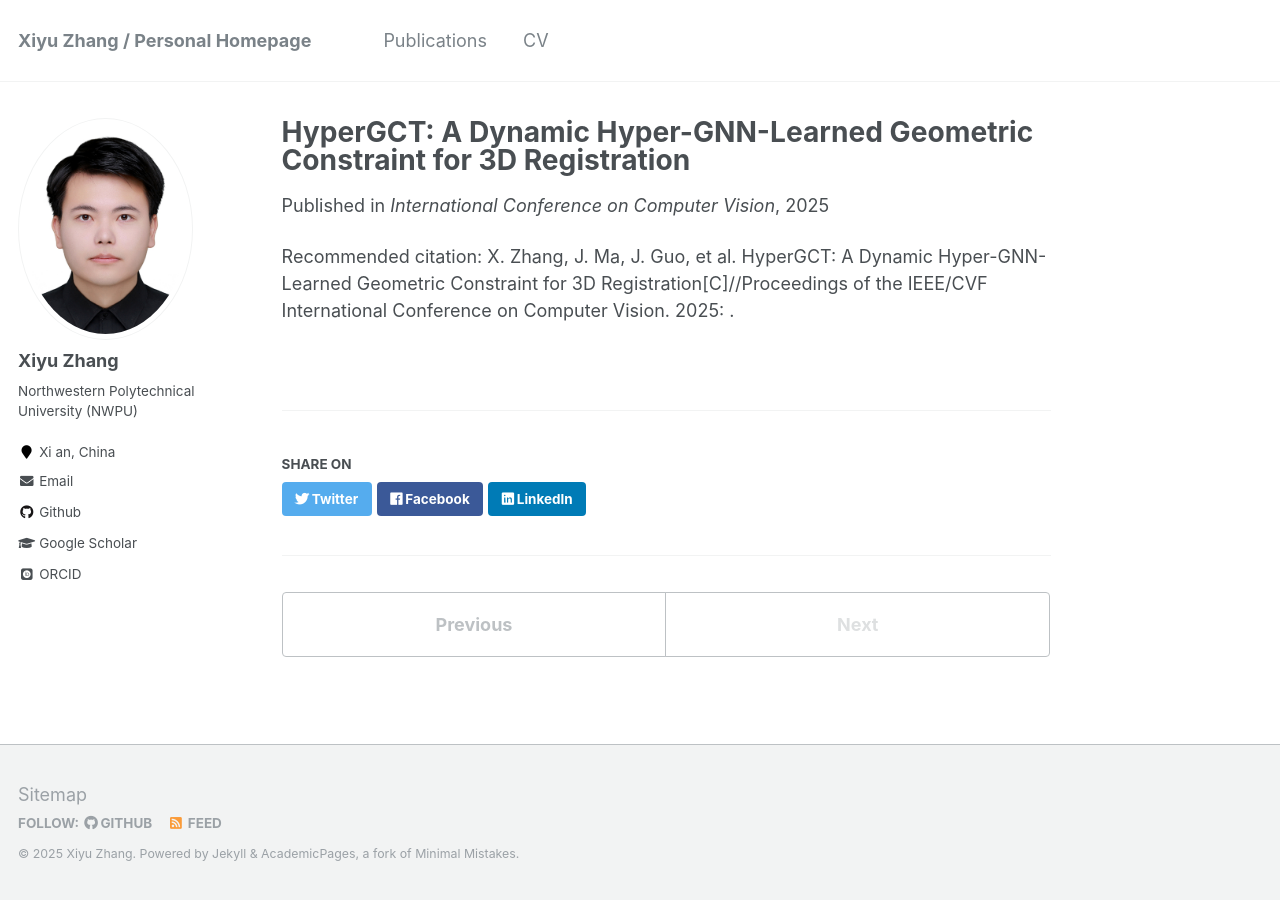
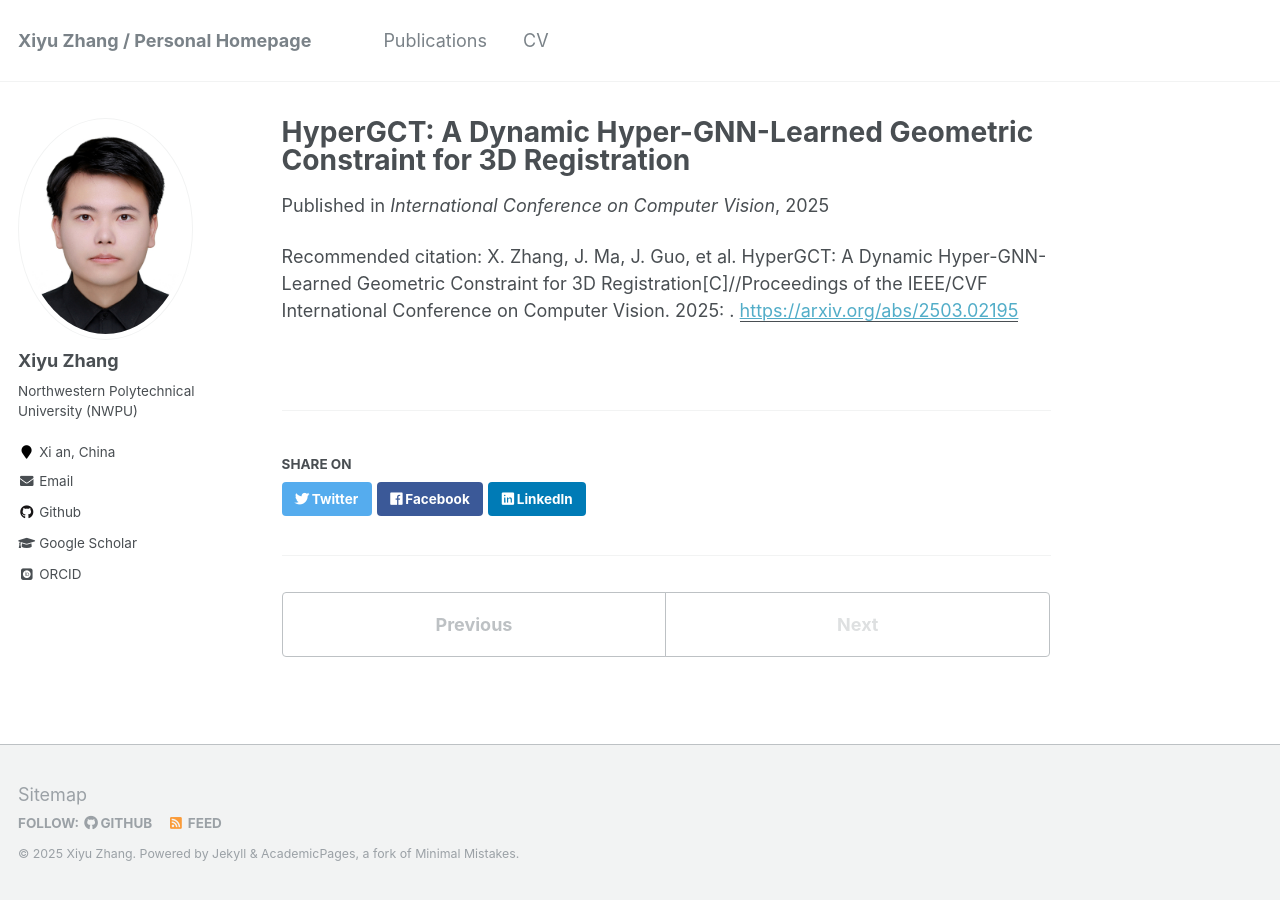
Before and after one commit to zhangxy0517/zhangxy0517.github.io, a Jekyll site: the page built from _publications/HyperGCT.md, in a window 1280 px wide. Built offline with Jekyll 4.4.1, drawn with Linux system fonts in a browser that asks for light colours; some web fonts are replaced; part of the change alters nothing that is shown.

Commit message:
Update HyperGCT.md

```diff
--- a/_publications/HyperGCT.md
+++ b/_publications/HyperGCT.md
@@ -4,6 +4,6 @@ collection: publications
 permalink: /publication/HyperGCT
 date: 2025-10-21
 venue: 'International Conference on Computer Vision'
-paperurl: ''
+paperurl: 'https://arxiv.org/abs/2503.02195'
 citation: 'X. Zhang, J. Ma, J. Guo, et al. HyperGCT: A Dynamic Hyper-GNN-Learned Geometric Constraint for 3D Registration[C]//Proceedings of the IEEE/CVF International Conference on Computer Vision. 2025: .'
 ---
```
